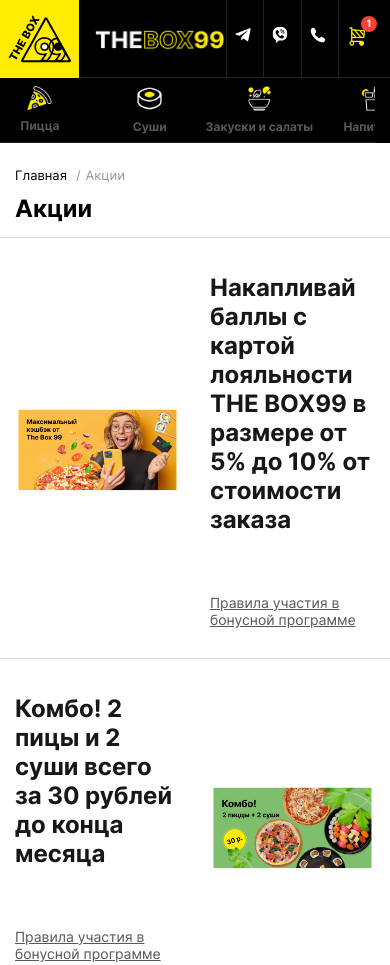
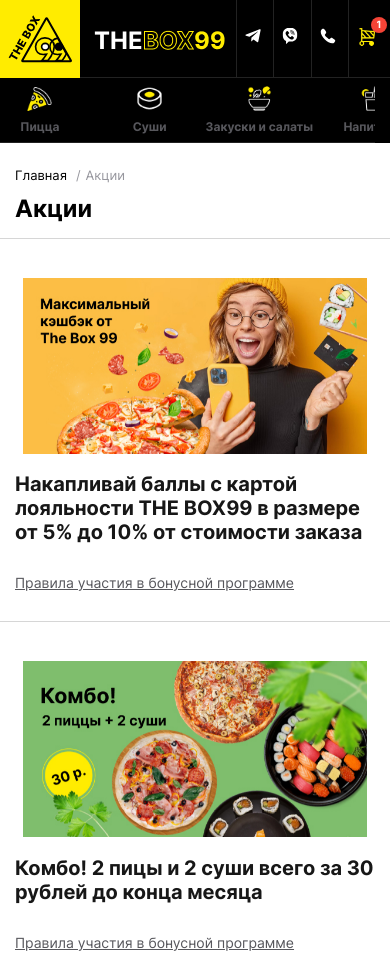
Before and after one commit to vlad-korpik-1992/thebox, a plain HTML site: page stocks.html in a window 390 px wide. Shown: the top 965 px of the page. Drawn offline with Linux system fonts and the light colour scheme.

Commit message:
The stocks page mobile version is ready

```diff
--- a/css/style.css
+++ b/css/style.css
@@ -1019,7 +1019,7 @@ p.about__inner__show:last-child{
     display: block;
     font-weight: 700;
     font-size: 24px;
-    line-height: 29px;
+    line-height: 120%;
     color: #171717;
     padding-bottom: 60px;
 }
@@ -1660,6 +1660,10 @@ p.about__inner__show:last-child{
     .footer__box__items:nth-child(2n){
         border-right: none;
     }
+    .stocks__box__inner__column h2{
+        font-size: 20px;
+        padding-bottom: 30px;
+    }
 }
 @media (max-width: 767px){
     section{
@@ -1667,6 +1671,9 @@ p.about__inner__show:last-child{
     }
     .wrapper{
         padding: 0 15px;
+    }
+    .wrapper--border{
+        padding: 0 5px;
     }
     .header__left{
         position: relative;
@@ -1765,6 +1772,13 @@ p.about__inner__show:last-child{
     .article h2, .article h3, .article h4{
         font-size: 20px;
     }
+    .stocks__box__inner__column{
+        flex: 0 0 100%;
+        max-width: 100%;
+    }
+    .stocks__box__inner__column h2{
+        padding-top: 15px;
+    }
 }
 @media (max-width: 424px){
     .header__social__box__items {
```
